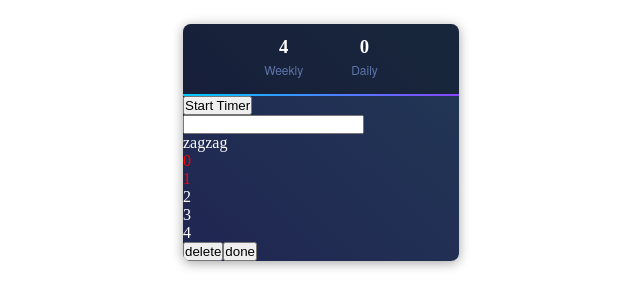
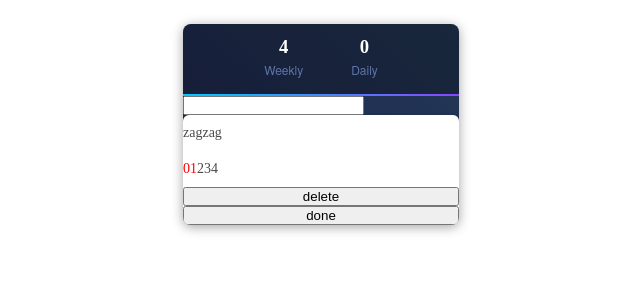
Before and after one commit to NirBenita/todo-pomo, a React (Create React App) app: page / in a window 1280 px wide. Shown: the top 308 px of the page, without its empty margins (319-959 px from the left). Built offline with nearby package versions, Linux system fonts and the light colour scheme; the HTML template or start-up script is replaced by a standard one.

Commit message:
clone element to add initialize timer

```diff
--- a/package.json
+++ b/package.json
@@ -21,7 +21,8 @@
     "start": "react-scripts-ts start",
     "build": "react-scripts-ts build",
     "test": "react-scripts-ts test --env=jsdom",
-    "eject": "react-scripts-ts eject"
+    "eject": "react-scripts-ts eject",
+    "coverage": "react-scripts-ts test --env=jsdom --coverage"
   },
   "jest": {
     "snapshotSerializers": ["enzyme-to-json/serializer"]
--- a/src/App.css
+++ b/src/App.css
@@ -62,15 +62,16 @@ h4 {
 }
 
 .todo-item {
-  background: #ffffff;
+  background: #fff;
   box-shadow: 0 2px 4px 0 rgba(0, 0, 0, 0.48);
   border-radius: 6px;
-  overflow: hidden;
+  /* overflow: hidden; */
   color: #4a4a4a;
   line-height: 36px;
-  height: 36px;
-  transition: .2s background-color ease-in;
-  transition: .02s flex-basis ease-in;
+  /* height: 36px; */
+  cursor: pointer;
+  transition: 0.2s background-color ease-in;
+  transition: 0.02s flex-basis ease-in;
   /* border-bottom: 2px solid #f2f2f2; */
   display: flex;
   flex-direction: column;
@@ -151,6 +152,6 @@ a:hover {
   font-weight: bold;
 }
 
-.completed{
-  color:red
+.completed {
+  color: red;
 }
--- a/src/App.tsx
+++ b/src/App.tsx
@@ -5,20 +5,6 @@ import './App.css'
 // import mockTodoList from './lib/mock-data'
 import { TodoList } from './components/Todo'
 import { Timer } from './components/Timer'
-/* TODO:
-  [x] Timer progress animation
-    [x] How to set flex basis at runtime?
-  - Todo
-    [ ] Add Todo
-    [ ] Complete Todo
-    [ ] Remove Todo
-    [ ] Multiple timers
-  - Pomadoro sessions indicator
-    [x] skin
-    [ ] logic
-    [ ] Make timer global
-*/
-
 
 interface AppState {
   timeLeft?: string
@@ -50,8 +36,11 @@ class App extends React.Component<{}, AppState> {
           </div>
         </header>
         <div className="shiny" />
-        <Timer time={1/20} />
-        <TodoList todos={[{ title: 'zagzag', done: false, expected: 5, actual: 2 }]} />
+        <Timer time={1 / 20}>
+          <TodoList
+            todos={[{ title: 'zagzag', done: false, expected: 5, actual: 2 }]}
+          />
+        </Timer>
       </div>
     )
   }
--- a/src/components/Timer.tsx
+++ b/src/components/Timer.tsx
@@ -24,11 +24,11 @@ export class Timer extends React.Component<TimerProps, TimerState> {
       clearInterval(this.state.timeInterval)
       this.props.onComplete && this.props.onComplete()
     }
-
+    console.log(timeLeft)
     this.setState({ timeLeft })
   }
 
-  intializeTimer(minutes: number) {
+  initializeTimer(minutes: number) {
     const startTime: number = new Date().getTime()
     const endTime: number = new Date(startTime + minutes * 60 * 1000).getTime()
 
@@ -42,18 +42,20 @@ export class Timer extends React.Component<TimerProps, TimerState> {
       1000
     )
     this.setState({ timeInterval })
+
+    console.log('initializeTimer')
   }
-
+  renderChildren() {
+    return React.Children.map(this.props.children, child => {
+      if (React.isValidElement(child)) {
+        return React.cloneElement(child as React.ReactElement<any>, {
+          initializeTimer: () => this.initializeTimer(this.props.time)
+        })
+      }
+      return child
+    })
+  }
   render() {
-    return (
-      <div>
-        <button
-          className="start"
-          onClick={() => this.intializeTimer(this.props.time)}
-        >
-          Start Timer
-        </button>
-      </div>
-    )
+    return <div>{this.renderChildren()}</div>
   }
 }
--- a/src/components/Todo.tsx
+++ b/src/components/Todo.tsx
@@ -3,6 +3,8 @@ import { findDOMNode } from 'react-dom'
 
 interface TodosProps {
   todos?: Array<ITodo>
+  onTodoClick?: () => void
+  initializeTimer?: () => void
 }
 
 interface TodosState {
@@ -15,19 +17,22 @@ interface ITodoItemProps {
   className?: string
   removeTodo?: (todo: ITodo) => void
   toggleTodo?: (todo: ITodo) => void
+  onClick?: () => void
 }
 
 export const TodoItem: React.SFC<ITodoItemProps> = ({
   todo,
   removeTodo,
-  toggleTodo
+  toggleTodo,
+  className,
+  onClick
 }) => {
   let numIndicators = 0
   if (todo.actual && todo.expected) {
     numIndicators = todo.actual > todo.expected ? todo.actual : todo.expected
   } else if (todo.expected && !todo.actual) {
     numIndicators = todo.expected
-  } else if (!todo.expected && todo.actual){
+  } else if (!todo.expected && todo.actual) {
     numIndicators = todo.actual
   }
   const indicators = Array.from(
@@ -35,22 +40,21 @@ export const TodoItem: React.SFC<ITodoItemProps> = ({
     (indicator, index) => {
       if (todo.actual && index < todo.actual) {
         return (
-          <div key={index} className="indicator completed">
+          <span key={index} className="indicator completed">
             {index}
-          </div>
+          </span>
         )
       } else {
         return (
-          <div key={index} className="indicator">
+          <span key={index} className="indicator">
             {index}
-          </div>
+          </span>
         )
       }
     }
   )
-
   return (
-    <li>
+    <li onClick={()=>onClick && onClick()} className="todo-item">
       <span>{todo.title}</span>
       <div className="counter">{indicators}</div>
       <button className="remove" onClick={() => removeTodo && removeTodo(todo)}>
@@ -110,7 +114,6 @@ export class TodoList extends React.Component<TodosProps, TodosState> {
       })
     this.setState({ todos: newTodos })
   }
-
   render() {
     return (
       <div>
@@ -126,11 +129,13 @@ export class TodoList extends React.Component<TodosProps, TodosState> {
           {this.state.todos &&
             this.state.todos.map((todo, index) => (
               <TodoItem
-                className="todo"
+                className="todo todo-item"
                 key={index}
                 todo={todo}
                 toggleTodo={() => this.toggleTodo(todo)}
                 removeTodo={() => this.removeTodo(todo)}
+                onClick={() => this.props.initializeTimer && this.props.initializeTimer()
+                }
               />
             ))}
         </ul>
```
Also changed, not shown: src/Timer.tsx (deleted, +0 -21 lines), src/TodoItem.tsx (deleted, +0 -44 lines), 1 other file (tests, documents, lock files or other folders).
